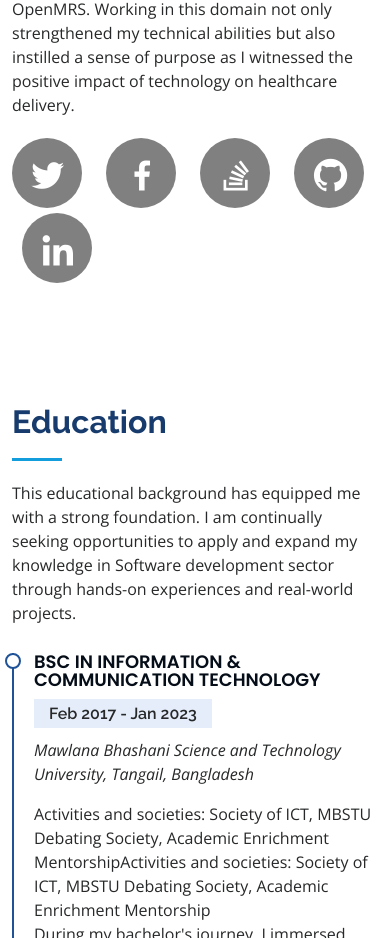
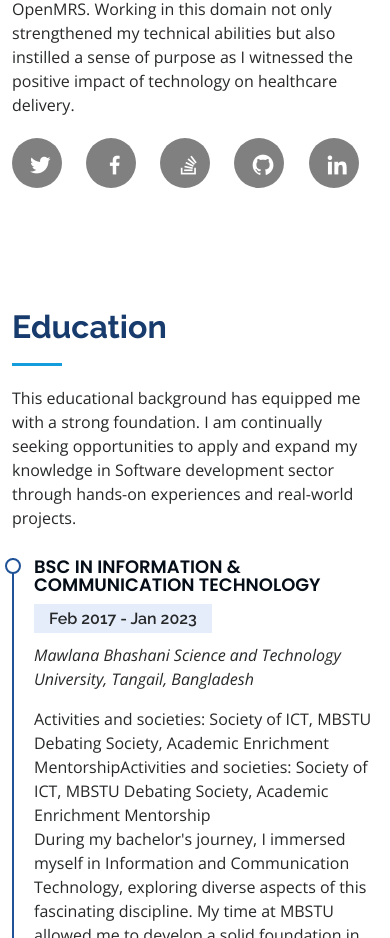
Before and after one commit to samim825/personal-portfolio, a plain HTML site: page index.html in a window 390 px wide. Shown: the part 1632-2570 px from the top of the page. Drawn offline with nearby package versions, Linux system fonts and the light colour scheme.

Commit message:
social icon in about section is refactored

```diff
--- a/assets/css/style.css
+++ b/assets/css/style.css
@@ -1141,10 +1141,11 @@ section {
 }
 @media (max-width: 768px) {
   .social-icon {
-    width: 70px;
-    height: 70px;
+    width: 50px;
+    height: 50px;
     padding: 10px 10px 0px 16px;
     margin: 5px 10px 0px 10px;
+    font-size: 25px;
   }
 }
 
```
